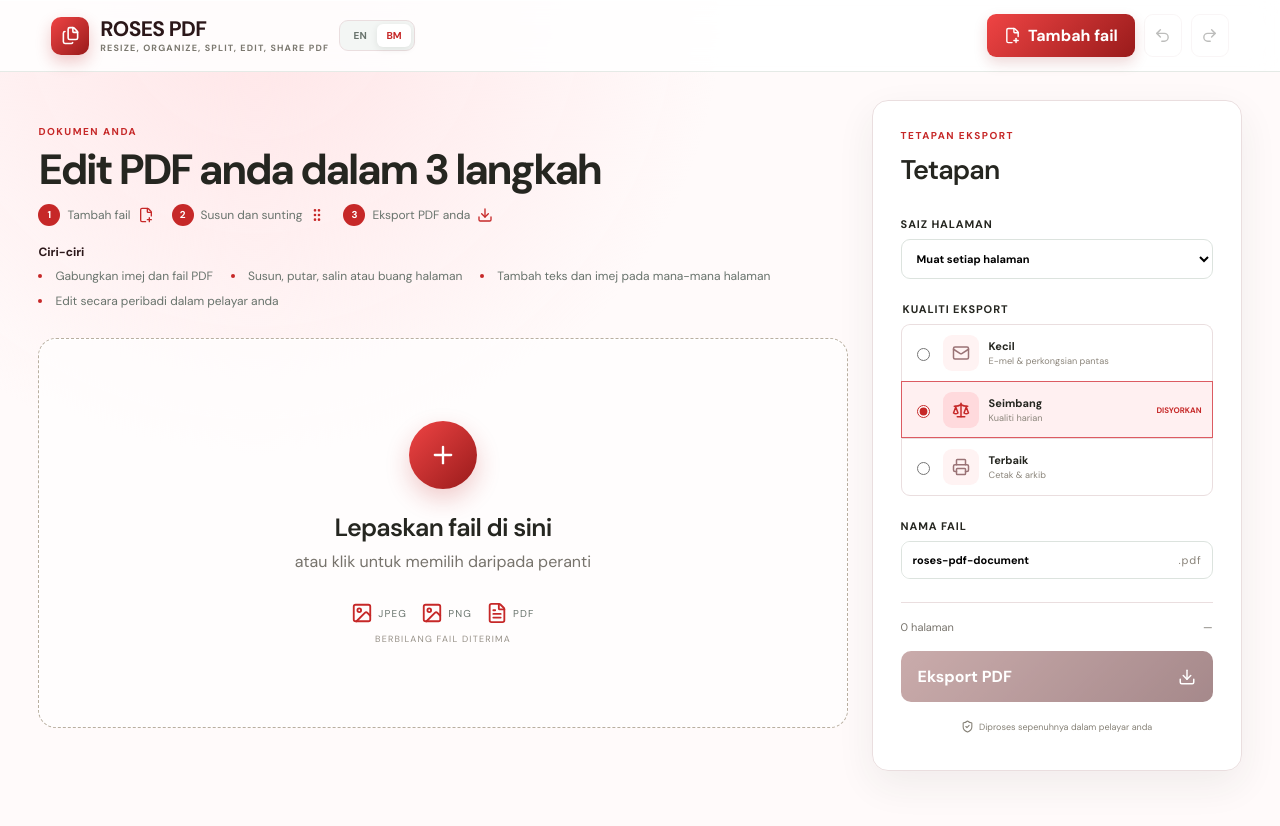
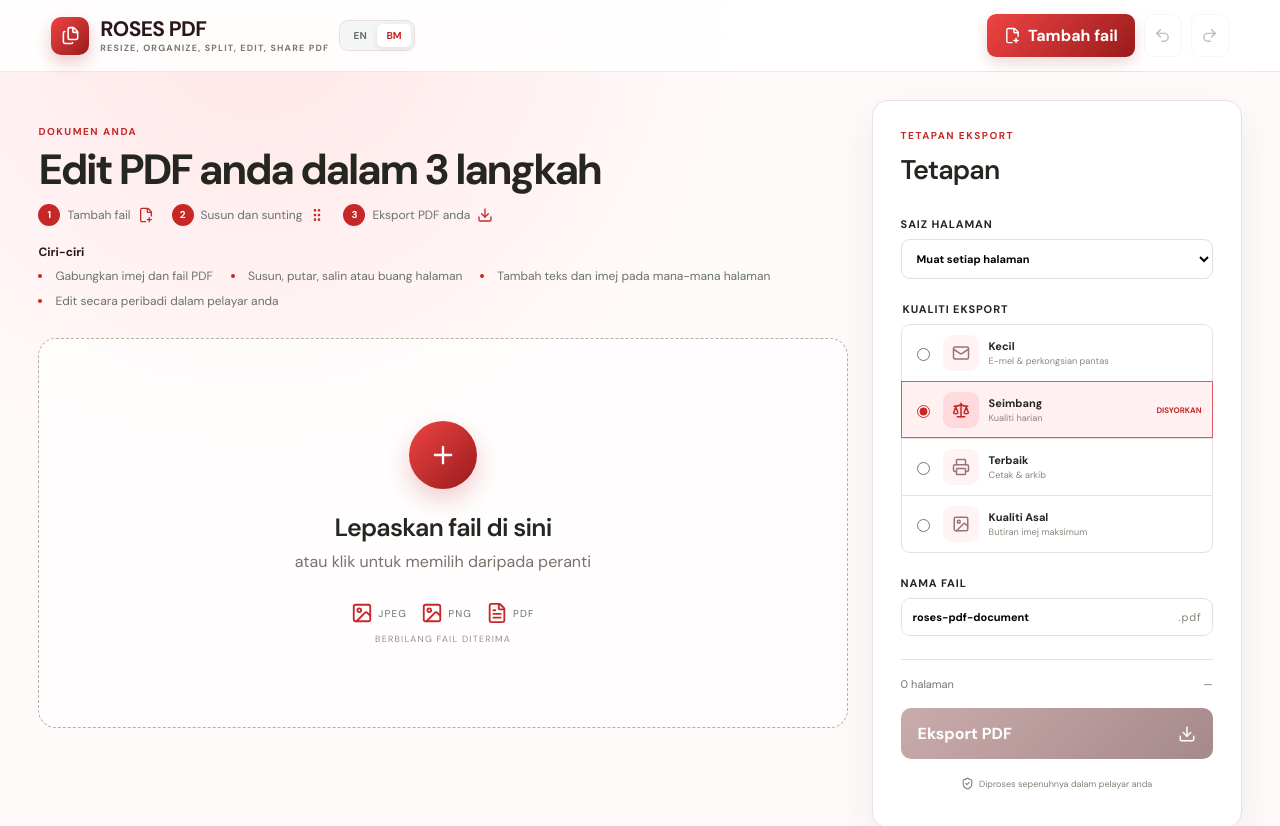
Before and after one commit to alexmarcel/simple-jpeg-to-pdf, a React (Vite) app: page / in a window 1280 px wide. Shown: the top 826 px of the page. Built offline with nearby package versions, Linux system fonts and the light colour scheme.

Commit message:
add original
add original

```diff
--- a/src/App.tsx
+++ b/src/App.tsx
@@ -91,7 +91,7 @@ export default function App() {
   const estimate = useMemo(() => {
     const unique = new Map(pages.map(page => [page.sourceId, page]))
     const raw = [...unique.values()].reduce((sum, page) => sum + page.bytes.byteLength, 0)
-    const factor = { small: .45, balanced: .72, best: 1.05 }[settings.quality]
+    const factor = { small: .45, balanced: .72, best: 1.05, originalQuality: 1.2 }[settings.quality]
     return raw ? Math.max(.1, raw * factor / 1048576).toFixed(1) : null
   }, [pages, settings.quality])
 
@@ -307,7 +307,7 @@ export default function App() {
         <div><p className="eyebrow">{t('exportSettings')}</p><h2>{t('makeItYours')}</h2></div>
         <label>{t('pageSize')}<select value={settings.mode} onChange={event => setSettings({ ...settings, mode: event.target.value as ExportSettings['mode'] })}><option value="original">{t('fitEach')}</option><option value="a4">{t('a4')}</option><option value="letter">{t('letter')}</option></select></label>
         {settings.mode !== 'original' && <><label>{t('orientation')}<div className="segmented">{(['auto', 'portrait', 'landscape'] as const).map(value => <button key={value} className={settings.orientation === value ? 'active' : ''} onClick={() => setSettings({ ...settings, orientation: value })}>{t(value)}</button>)}</div></label><label>{t('margins')}<div className="segmented">{(['none', 'narrow', 'normal'] as const).map(value => <button key={value} className={settings.margin === value ? 'active' : ''} onClick={() => setSettings({ ...settings, margin: value })}>{t(value)}</button>)}</div></label></>}
-        <fieldset><legend>{t('exportQuality')}</legend>{(['small', 'balanced', 'best'] as const).map(value => <label className={`quality ${settings.quality === value ? 'selected' : ''}`} key={value}><input type="radio" checked={settings.quality === value} onChange={() => setSettings({ ...settings, quality: value })} /><span className="quality-icon" aria-hidden="true">{value === 'small' ? <Mail size={18} /> : value === 'balanced' ? <Scale size={18} /> : <Printer size={18} />}</span><span><strong>{t(value)}</strong><small>{t(value === 'small' ? 'emailSharing' : value === 'balanced' ? 'everyday' : 'printArchive')}</small></span>{value === 'balanced' && <em>{t('recommended')}</em>}</label>)}</fieldset>
+        <fieldset><legend>{t('exportQuality')}</legend>{(['small', 'balanced', 'best', 'originalQuality'] as const).map(value => <label className={`quality ${settings.quality === value ? 'selected' : ''}`} key={value}><input type="radio" checked={settings.quality === value} onChange={() => setSettings({ ...settings, quality: value })} /><span className="quality-icon" aria-hidden="true">{value === 'small' ? <Mail size={18} /> : value === 'balanced' ? <Scale size={18} /> : value === 'best' ? <Printer size={18} /> : <ImageIcon size={18} />}</span><span><strong>{t(value)}</strong><small>{t(value === 'small' ? 'emailSharing' : value === 'balanced' ? 'everyday' : value === 'best' ? 'printArchive' : 'maximumDetail')}</small></span>{value === 'balanced' && <em>{t('recommended')}</em>}</label>)}</fieldset>
         <label>{t('fileName')}<div className="filename"><input value={settings.filename} onChange={event => setSettings({ ...settings, filename: event.target.value.replace(/[\\/:*?"<>|]/g, '') })} /><span>.pdf</span></div></label>
         <div className="summary"><span>{pages.length} {t(pages.length === 1 ? 'page' : 'pages')}</span><span>{estimate ? t('estimated', { size: estimate }) : '—'}</span></div>
         <button className="export-button" disabled={!pages.length || busy} onClick={() => void download()}><span>{busy ? progress : t('exportPdf')}</span><b>{busy ? <Sparkles size={18} /> : <Download size={18} />}</b></button>
--- a/src/app.config.ts
+++ b/src/app.config.ts
@@ -23,7 +23,7 @@ export interface AppConfig {
     pageMode: 'original' | 'a4' | 'letter'
     orientation: 'auto' | 'portrait' | 'landscape'
     margin: 'none' | 'narrow' | 'normal'
-    quality: 'small' | 'balanced' | 'best'
+    quality: 'small' | 'balanced' | 'best' | 'originalQuality'
   }
   limits: {
     /** Maximum number of document states retained for undo and redo. */
--- a/src/i18n.tsx
+++ b/src/i18n.tsx
@@ -11,7 +11,7 @@ const en = {
   arrangeHelp: 'Select, edit, and drag pages into place.', emptyHelp: 'Add files, arrange and edit, then export your PDF.', tutorialAdd: 'Add files', tutorialArrange: 'Arrange and edit', tutorialExport: 'Export your PDF', featureTitle: 'Features', featureCombine: 'Combine images and PDF files', featureArrange: 'Reorder, rotate, copy, or remove pages', featureCustomize: 'Add text and images to any page', featurePrivate: 'Work privately in your browser', page: 'page', pages: 'pages',
   selectAll: 'Select all', clearSelection: 'Clear selection', selected: '{count} selected', selectBatch: 'Select pages for batch actions', rotate: 'Rotate', grayscale: 'Grayscale', duplicate: 'Duplicate', delete: 'Delete',
   smallThumbs: 'Small thumbnails', mediumThumbs: 'Medium thumbnails', largeThumbs: 'Large thumbnails', dropFiles: 'Drop files here', chooseDevice: 'or click to choose from your device', formats: 'JPEG · PNG · PDF — multiple files welcome', multipleWelcome: 'Multiple files welcome', addMore: 'Add more',
-  exportSettings: 'Export settings', makeItYours: 'Settings', pageSize: 'Page size', fitEach: 'Fit each page', a4: 'A4 paper', letter: 'US Letter', orientation: 'Orientation', auto: 'Auto', portrait: 'Portrait', landscape: 'Landscape', margins: 'Margins', none: 'None', narrow: 'Narrow', normal: 'Normal', exportQuality: 'Export quality', small: 'Small', balanced: 'Balanced', best: 'Best', emailSharing: 'Email & quick sharing', everyday: 'Everyday quality', printArchive: 'Print & archive', recommended: 'Recommended', fileName: 'File name', exportPdf: 'Export PDF', processedLocally: 'Processed entirely in your browser', estimated: '{size} MB est.',
+  exportSettings: 'Export settings', makeItYours: 'Settings', pageSize: 'Page size', fitEach: 'Fit each page', a4: 'A4 paper', letter: 'US Letter', orientation: 'Orientation', auto: 'Auto', portrait: 'Portrait', landscape: 'Landscape', margins: 'Margins', none: 'None', narrow: 'Narrow', normal: 'Normal', exportQuality: 'Export quality', small: 'Small', balanced: 'Balanced', best: 'Best', originalQuality: 'Original Quality', emailSharing: 'Email & quick sharing', everyday: 'Everyday quality', printArchive: 'Print & archive', maximumDetail: 'Maximum image detail', recommended: 'Recommended', fileName: 'File name', exportPdf: 'Export PDF', processedLocally: 'Processed entirely in your browser', estimated: '{size} MB est.',
   recovery: 'Project recovery', pickUp: 'Pick up where you left off?', recoveryFound: 'We found {count} saved {pages} from {date}.', discard: 'Discard', restoreProject: 'Restore project',
   deletedOne: '1 page deleted', deletedMany: '{count} pages deleted', dismiss: 'Dismiss', footer: 'Your documents are processed locally in your browser.', footerNote: 'No uploads or account required.',
   readingOne: 'Reading 1 file…', readingMany: 'Reading {count} files…', preparing: 'Preparing page {done} of {total}', restoring: 'Restoring your project…', pagesFound: '{name}: {count} pages found', pagesAdded: 'Adding pages… {count} added', largePdfWarning: '{name} has {count} pages and is {size} MB. It may use substantial memory. Continue with progressive loading?', importFailed: 'The files could not be imported.',
@@ -29,7 +29,7 @@ const ms: Record<keyof typeof en, string> = {
   arrangeHelp: 'Pilih, sunting dan seret halaman ke tempatnya.', emptyHelp: 'Tambah fail, susun dan sunting, kemudian eksport PDF anda.', tutorialAdd: 'Tambah fail', tutorialArrange: 'Susun dan sunting', tutorialExport: 'Eksport PDF anda', featureTitle: 'Ciri-ciri', featureCombine: 'Gabungkan imej dan fail PDF', featureArrange: 'Susun, putar, salin atau buang halaman', featureCustomize: 'Tambah teks dan imej pada mana-mana halaman', featurePrivate: 'Edit secara peribadi dalam pelayar anda', page: 'halaman', pages: 'halaman',
   selectAll: 'Pilih semua', clearSelection: 'Kosongkan pilihan', selected: '{count} dipilih', selectBatch: 'Pilih halaman untuk tindakan pukal', rotate: 'Putar', grayscale: 'Skala kelabu', duplicate: 'Duplikasi', delete: 'Padam',
   smallThumbs: 'Thumbnail kecil', mediumThumbs: 'Thumbnail sederhana', largeThumbs: 'Thumbnail besar', dropFiles: 'Lepaskan fail di sini', chooseDevice: 'atau klik untuk memilih daripada peranti', formats: 'JPEG · PNG · PDF — berbilang fail diterima', multipleWelcome: 'Berbilang fail diterima', addMore: 'Tambah lagi',
-  exportSettings: 'Tetapan eksport', makeItYours: 'Tetapan', pageSize: 'Saiz halaman', fitEach: 'Muat setiap halaman', a4: 'Kertas A4', letter: 'US Letter', orientation: 'Orientasi', auto: 'Auto', portrait: 'Potret', landscape: 'Landskap', margins: 'Margin', none: 'Tiada', narrow: 'Sempit', normal: 'Biasa', exportQuality: 'Kualiti eksport', small: 'Kecil', balanced: 'Seimbang', best: 'Terbaik', emailSharing: 'E-mel & perkongsian pantas', everyday: 'Kualiti harian', printArchive: 'Cetak & arkib', recommended: 'Disyorkan', fileName: 'Nama fail', exportPdf: 'Eksport PDF', processedLocally: 'Diproses sepenuhnya dalam pelayar anda', estimated: 'anggaran {size} MB',
+  exportSettings: 'Tetapan eksport', makeItYours: 'Tetapan', pageSize: 'Saiz halaman', fitEach: 'Muat setiap halaman', a4: 'Kertas A4', letter: 'US Letter', orientation: 'Orientasi', auto: 'Auto', portrait: 'Potret', landscape: 'Landskap', margins: 'Margin', none: 'Tiada', narrow: 'Sempit', normal: 'Biasa', exportQuality: 'Kualiti eksport', small: 'Kecil', balanced: 'Seimbang', best: 'Terbaik', originalQuality: 'Kualiti Asal', emailSharing: 'E-mel & perkongsian pantas', everyday: 'Kualiti harian', printArchive: 'Cetak & arkib', maximumDetail: 'Butiran imej maksimum', recommended: 'Disyorkan', fileName: 'Nama fail', exportPdf: 'Eksport PDF', processedLocally: 'Diproses sepenuhnya dalam pelayar anda', estimated: 'anggaran {size} MB',
   recovery: 'Pemulihan projek', pickUp: 'Sambung kerja anda?', recoveryFound: 'Kami menemui {count} {pages} tersimpan dari {date}.', discard: 'Buang', restoreProject: 'Pulihkan projek',
   deletedOne: '1 halaman dipadam', deletedMany: '{count} halaman dipadam', dismiss: 'Tutup', footer: 'Dokumen anda diproses secara setempat dalam pelayar.', footerNote: 'Tiada muat naik atau akaun diperlukan.',
   readingOne: 'Membaca 1 fail…', readingMany: 'Membaca {count} fail…', preparing: 'Menyediakan halaman {done} daripada {total}', restoring: 'Memulihkan projek anda…', pagesFound: '{name}: {count} halaman ditemui', pagesAdded: 'Menambah halaman… {count} ditambah', largePdfWarning: '{name} mempunyai {count} halaman dan bersaiz {size} MB. Ia mungkin menggunakan banyak memori. Teruskan pemuatan berperingkat?', importFailed: 'Fail tidak dapat diimport.',
--- a/src/pdf.ts
+++ b/src/pdf.ts
@@ -71,6 +71,7 @@ const qualityConfig: Record<Quality, { scale: number; jpeg: number }> = {
   small: { scale: 0.55, jpeg: 0.68 },
   balanced: { scale: 0.8, jpeg: 0.84 },
   best: { scale: 1, jpeg: 0.94 },
+  originalQuality: { scale: 1, jpeg: 1 },
 }
 
 const marginPoints: Record<Margin, number> = { none: 0, narrow: 18, normal: 36 }
--- a/src/types.ts
+++ b/src/types.ts
@@ -2,7 +2,7 @@ export type SourceType = 'image' | 'pdf'
 export type PageMode = 'original' | 'a4' | 'letter'
 export type Orientation = 'auto' | 'portrait' | 'landscape'
 export type Margin = 'none' | 'narrow' | 'normal'
-export type Quality = 'small' | 'balanced' | 'best'
+export type Quality = 'small' | 'balanced' | 'best' | 'originalQuality'
 export type TextFont = 'sans' | 'serif' | 'mono'
 export type TextAlign = 'left' | 'center' | 'right'
 
```
Also changed, not shown: 1 other file (tests, documents, lock files or other folders).
